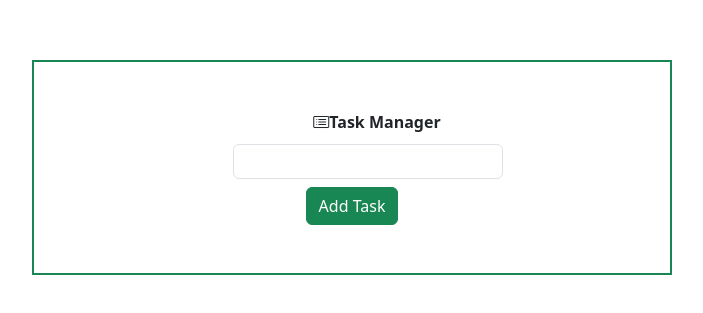
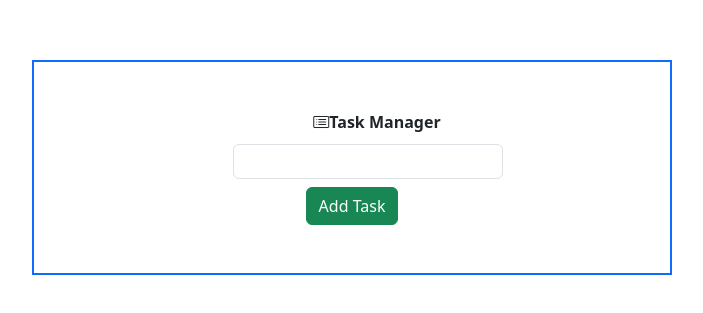
Before and after one commit to vishisht-45/web-que2, a plain HTML site: page index.htm in a window 1280 px wide. Shown: the part 233-546 px from the top of the page, without its empty margins (288-991 px from the left). Drawn offline with nearby package versions, Linux system fonts and the light colour scheme.

Commit message:
version1.3

```diff
--- a/index.htm
+++ b/index.htm
@@ -24,7 +24,7 @@
 <body>
 
 
-    <div class=" border border-2 border-success w-50 p-5 m-5 "  style="text-align: center;">
+    <div class=" border border-2 border-primary w-50 p-5 m-5 "  style="text-align: center;">
         <span class="bi bi-card-list" style="display: inline-block; margin-left: 50px; margin-bottom: 10px; font-weight: bold;">Task Manager</span>
 
 
```
